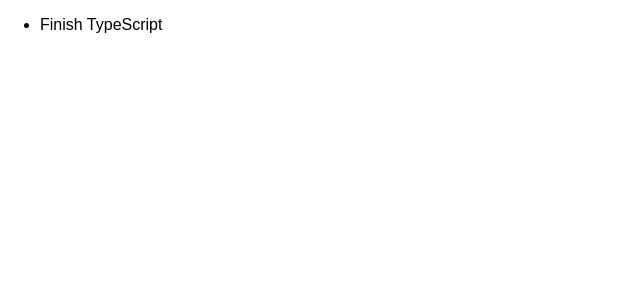
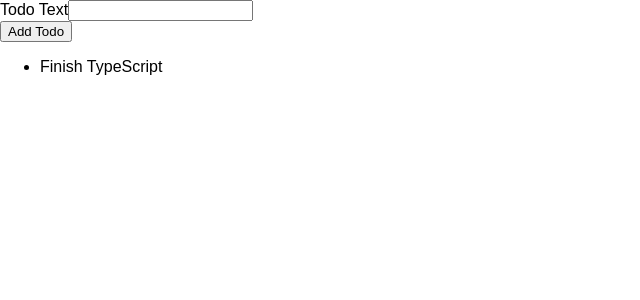
Before and after one commit to Mustafa-Hayati/simple-todolist-with-react-and-typescript, a React (Create React App) app: page / in a window 1280 px wide. Shown: the top 300 px of the page, without its empty margins (0-640 px from the left). Built offline with nearby package versions, Linux system fonts and the light colour scheme.

Commit message:
Create the NewTodo component and define it's props types.

```diff
--- a/src/App.tsx
+++ b/src/App.tsx
@@ -1,11 +1,17 @@
 import React from "react";
+import NewTodo from "./components/NewTodo";
 import TodoList from "./components/TodoList";
 
 const App: React.FC = () => {
   const todos = [{ id: "t1", text: "Finish TypeScript" }];
 
+  const todoAddHandler = (text: string) => {
+    console.log(text);
+  };
+
   return (
     <div className="App">
+      <NewTodo onAddTodo={todoAddHandler} />
       <TodoList items={todos} />
     </div>
   );
--- /dev/null
+++ b/src/components/NewTodo.tsx
@@ -0,0 +1,30 @@
+import React, { useRef } from "react";
+
+type NewTodoProps = {
+  onAddTodo: (text: string) => void;
+};
+
+const NewTodo: React.FC<NewTodoProps> = props => {
+  const textInputRef = useRef<HTMLInputElement>(null);
+
+  const todoSumitHandler = (e: React.FormEvent) => {
+    e.preventDefault();
+
+    const enteredText = textInputRef.current!.value;
+
+    props.onAddTodo(enteredText);
+    textInputRef.current!.value = "";
+  };
+
+  return (
+    <form onSubmit={todoSumitHandler}>
+      <div>
+        <label htmlFor="todo-text">Todo Text</label>
+        <input type="text" id="todo-text" ref={textInputRef} />
+      </div>
+      <button type="submit">Add Todo</button>
+    </form>
+  );
+};
+
+export default NewTodo;
```
